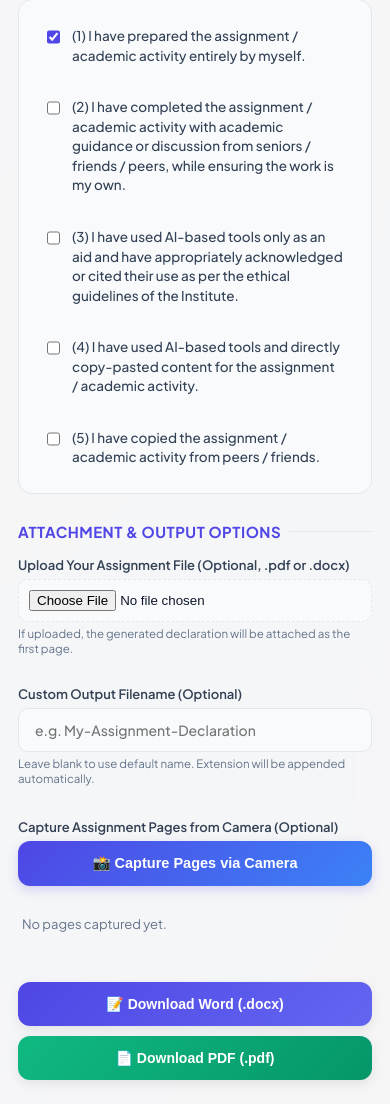
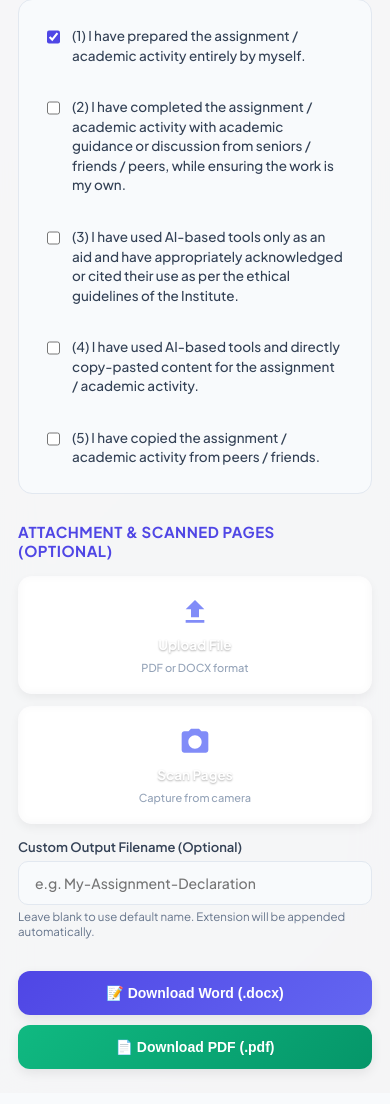
Before and after one commit to anisarve2006/Declaration-generator, a Flask app: page / in a window 390 px wide. Shown: the part 1570-2674 px from the top of the page. After the commit the page ends 2645 px from the top, so only its background shows below. Run offline with Flask 2, Linux system fonts and the light colour scheme; parts of the project's set-up code (start-up, migrations or seed data) failed here and were passed over; some libraries are stand-ins or nearby versions.

Commit message:
feat: add professional responsive UI template for declaration generator

```diff
--- a/templates/index.html
+++ b/templates/index.html
@@ -661,29 +661,121 @@
             }
         }
 
-        /* Camera Trigger and Gallery Styles */
-        .btn-camera-trigger {
+        /* Attachment Card Grid Layout */
+        .attachment-grid {
+            display: grid;
+            grid-template-columns: 1fr 1fr;
+            gap: 16px;
+            margin-top: 10px;
+            margin-bottom: 12px;
+        }
+
+        @media (max-width: 600px) {
+            .attachment-grid {
+                grid-template-columns: 1fr;
+                gap: 12px;
+            }
+        }
+
+        .attachment-card {
+            background: rgba(255, 255, 255, 0.05);
+            border: 2px dashed rgba(255, 255, 255, 0.15);
+            border-radius: 14px;
+            padding: 18px 12px;
+            text-align: center;
+            cursor: pointer;
+            transition: all 0.25s cubic-bezier(0.4, 0, 0.2, 1);
             display: flex;
+            flex-direction: column;
             align-items: center;
             justify-content: center;
             gap: 8px;
-            width: 100%;
-            background: linear-gradient(135deg, #4F46E5 0%, #3B82F6 100%);
+            min-height: 100px;
+            position: relative;
+            box-sizing: border-box;
+            backdrop-filter: blur(5px);
+            box-shadow: 0 4px 10px rgba(0,0,0,0.05);
+        }
+
+        .attachment-card:hover {
+            border-color: #818CF8;
+            background: rgba(255, 255, 255, 0.1);
+            box-shadow: 0 6px 15px rgba(99, 102, 241, 0.15);
+            transform: translateY(-2px);
+        }
+
+        .attachment-card.active {
+            border-color: #10B981;
+            background: rgba(16, 185, 129, 0.12);
+            border-style: solid;
+        }
+
+        .attachment-card.disabled {
+            opacity: 0.35;
+            cursor: not-allowed;
+            pointer-events: none;
+            border-color: rgba(255, 255, 255, 0.1);
+        }
+
+        .attachment-card svg {
+            width: 32px;
+            height: 32px;
+            fill: #818CF8;
+            transition: transform 0.25s ease;
+        }
+
+        .attachment-card:hover svg {
+            transform: scale(1.1);
+            fill: #A5B4FC;
+        }
+
+        .attachment-card.active svg {
+            fill: #10B981;
+        }
+
+        .attachment-card-title {
+            font-size: 13.5px;
+            font-weight: 700;
             color: white;
+            text-shadow: 0 1px 2px rgba(0,0,0,0.3);
+        }
+
+        .attachment-card-sub {
+            font-size: 11px;
+            color: #94A3B8;
+            font-weight: 500;
+        }
+
+        .file-selected-info {
+            font-size: 12px;
+            font-weight: 600;
+            color: white;
+            background: rgba(99, 102, 241, 0.2);
+            border: 1px solid rgba(99, 102, 241, 0.4);
+            padding: 5px 10px;
+            border-radius: 8px;
+            display: flex;
+            align-items: center;
+            gap: 8px;
+            margin-top: 6px;
+            max-width: 95%;
+            box-sizing: border-box;
+        }
+
+        .btn-clear-file {
+            background: none;
             border: none;
-            padding: 14px 20px;
-            border-radius: 12px;
-            font-size: 14.5px;
-            font-weight: 600;
+            color: #EF4444;
             cursor: pointer;
-            transition: all 0.2s ease;
-            box-shadow: 0 4px 12px rgba(79, 70, 229, 0.2);
-            margin-bottom: 5px;
-        }
-
-        .btn-camera-trigger:hover {
-            transform: translateY(-2px);
-            box-shadow: 0 6px 16px rgba(79, 70, 229, 0.3);
+            font-weight: 700;
+            font-size: 12px;
+            padding: 2px 4px;
+            border-radius: 4px;
+            transition: background 0.2s;
+        }
+
+        .btn-clear-file:hover {
+            background: rgba(239, 68, 68, 0.15);
         }
 
         .captured-gallery {
@@ -1373,33 +1465,38 @@
                 </div>
 
                 <!-- Section 5: Attachment & Output Options -->
-                <div class="section-title">Attachment & Output Options</div>
-
-                <div class="form-row">
-                    <div class="form-group">
-                        <label for="user_file">Upload Your Assignment File (Optional, .pdf or .docx)</label>
-                        <input type="file" id="user_file" name="user_file" accept=".pdf,.docx" onchange="handleUserFileChange()">
-                        <small style="color: var(--text-muted); font-size: 11.5px; display: block; margin-top: 4px;">
-                            If uploaded, the generated declaration will be attached as the first page.
-                        </small>
-                    </div>
-                    <div class="form-group">
+                <div class="section-title">Attachment & Scanned Pages (Optional)</div>
+
+                <div class="attachment-grid">
+                    <!-- Upload File Card -->
+                    <div class="attachment-card" id="upload-card" onclick="triggerFileInput()">
+                        <svg viewBox="0 0 24 24" xmlns="http://www.w3.org/2000/svg">
+                            <path d="M9 16h6v-6h4l-7-7-7 7h4zm-4 2h14v2H5z"/>
+                        </svg>
+                        <div class="attachment-card-title">Upload File</div>
+                        <div class="attachment-card-sub" id="upload-subtext">PDF or DOCX format</div>
+                        <input type="file" id="user_file" name="user_file" accept=".pdf,.docx" onchange="handleUserFileChange()" style="display: none;">
+                        <div id="file-info-container" style="display: none;"></div>
+                    </div>
+
+                    <!-- Scan Pages Card -->
+                    <div class="attachment-card" id="scan-card" onclick="openCameraModal()">
+                        <svg viewBox="0 0 24 24" xmlns="http://www.w3.org/2000/svg">
+                            <path d="M9 2L7.17 4H4c-1.1 0-2 .9-2 2v12c0 1.1.9 2 2 2h16c1.1 0 2-.9 2-2V6c0-1.1-.9-2-2-2h-3.17L15 2H9zm3 15c-2.76 0-5-2.24-5-5s2.24-5 5-5 5 2.24 5 5-2.24 5-5 5z"/>
+                        </svg>
+                        <div class="attachment-card-title">Scan Pages</div>
+                        <div class="attachment-card-sub" id="scan-subtext">Capture from camera</div>
+                    </div>
+                </div>
+
+                <div id="captured-gallery" class="captured-gallery" style="display: none; margin-bottom: 15px;"></div>
+
+                <div class="form-group" style="margin-top: 15px;">
                     <label for="output_filename">Custom Output Filename (Optional)</label>
                     <input type="text" id="output_filename" name="output_filename" placeholder="e.g. My-Assignment-Declaration">
                     <small style="color: var(--text-muted); font-size: 11.5px; display: block; margin-top: 4px;">
                         Leave blank to use default name. Extension will be appended automatically.
                     </small>
-                    </div>
-                </div>
-
-                <div class="form-group" style="margin-top: 15px;">
-                    <label>Capture Assignment Pages from Camera (Optional)</label>
-                    <button type="button" class="btn-camera-trigger" onclick="openCameraModal()">
-                        📸 Capture Pages via Camera
-                    </button>
-                    <div id="captured-gallery" class="captured-gallery">
-                        <span style="font-size: 13px; color: var(--text-muted); padding: 10px 0;">No pages captured yet.</span>
-                    </div>
                 </div>
 
                 <!-- Download Actions -->
@@ -1509,17 +1606,63 @@
         // Store original subject option list so we can restore defaults cleanly
         const originalSubjectOptionsHTML = document.getElementById("subject_idx") ? document.getElementById("subject_idx").innerHTML : '';
 
+        function triggerFileInput() {
+            document.getElementById('user_file').click();
+        }
+
+        function clearFileSelection(event) {
+            if (event) event.stopPropagation();
+            const fileInput = document.getElementById('user_file');
+            fileInput.value = '';
+
+            const fileInfo = document.getElementById('file-info-container');
+            fileInfo.style.display = 'none';
+            fileInfo.innerHTML = '';
+
+            const uploadCard = document.getElementById('upload-card');
+            uploadCard.classList.remove('active');
+
+            const uploadSub = document.getElementById('upload-subtext');
+            uploadSub.style.display = 'block';
+
+            // Re-enable scan card
+            document.getElementById('scan-card').classList.remove('disabled');
+
+            // Reset submit buttons
+            const docxBtn = document.querySelector('button[value="docx"]');
+            const pdfBtn = document.querySelector('button[value="pdf"]');
+            docxBtn.disabled = false; docxBtn.style.opacity = '1'; docxBtn.style.cursor = 'pointer'; docxBtn.title = '';
+            pdfBtn.disabled = false; pdfBtn.style.opacity = '1'; pdfBtn.style.cursor = 'pointer'; pdfBtn.title = '';
+        }
+
         function handleUserFileChange() {
             const fileInput = document.getElementById('user_file');
             const docxBtn = document.querySelector('button[value="docx"]');
             const pdfBtn = document.querySelector('button[value="pdf"]');
+            const uploadCard = document.getElementById('upload-card');
+            const scanCard = document.getElementById('scan-card');
+            const fileInfo = document.getElementById('file-info-container');
+            const uploadSub = document.getElementById('upload-subtext');
 
             if (fileInput.files && fileInput.files[0]) {
                 const file = fileInput.files[0];
                 const ext = file.name.split('.').pop().toLowerCase();
 
+                if (ext === 'pdf' || ext === 'docx') {
+                    uploadCard.classList.add('active');
+                    uploadSub.style.display = 'none';
+
+                    fileInfo.style.display = 'block';
+                    fileInfo.innerHTML = `
+                        <div class="file-selected-info">
+                            <span>📄 ${file.name}</span>
+                            <button type="button" class="btn-clear-file" onclick="clearFileSelection(event)">✕</button>
+                        </div>
+                    `;
+
+                    scanCard.classList.add('disabled');
+
                     if (ext === 'pdf') {
-                    // Disable docx download, enable pdf
                         docxBtn.disabled = true;
                         docxBtn.style.opacity = '0.5';
                         docxBtn.style.cursor = 'not-allowed';
@@ -1529,8 +1672,7 @@
                         pdfBtn.style.opacity = '1';
                         pdfBtn.style.cursor = 'pointer';
                         pdfBtn.title = "";
-                } else if (ext === 'docx') {
-                    // Disable pdf download, enable docx
+                    } else {
                         pdfBtn.disabled = true;
                         pdfBtn.style.opacity = '0.5';
                         pdfBtn.style.cursor = 'not-allowed';
@@ -1540,23 +1682,13 @@
                         docxBtn.style.opacity = '1';
                         docxBtn.style.cursor = 'pointer';
                         docxBtn.title = "";
+                    }
                 } else {
-                    // Invalid extension - clear selection
                     alert("Please upload only PDF or DOCX files.");
-                    fileInput.value = '';
-                    handleUserFileChange();
+                    clearFileSelection();
                 }
             } else {
-                // Reset buttons
-                docxBtn.disabled = false;
-                docxBtn.style.opacity = '1';
-                docxBtn.style.cursor = 'pointer';
-                docxBtn.title = "";
-
-                pdfBtn.disabled = false;
-                pdfBtn.style.opacity = '1';
-                pdfBtn.style.cursor = 'pointer';
-                pdfBtn.title = "";
+                clearFileSelection();
             }
         }
 
@@ -2618,10 +2750,22 @@
             const listEl = document.getElementById('captured-gallery');
             listEl.innerHTML = '';
 
+            const uploadCard = document.getElementById('upload-card');
+            const scanCard = document.getElementById('scan-card');
+            const scanSub = document.getElementById('scan-subtext');
+
             if (capturedPages.length === 0) {
-                listEl.innerHTML = '<span style="font-size: 13px; color: var(--text-muted); padding: 10px 0;">No pages captured yet.</span>';
+                listEl.style.display = 'none';
+                uploadCard.classList.remove('disabled');
+                scanCard.classList.remove('active');
+                scanSub.innerText = 'Capture from camera';
                 return;
             }
+
+            listEl.style.display = 'flex';
+            scanCard.classList.add('active');
+            uploadCard.classList.add('disabled');
+            scanSub.innerText = `${capturedPages.length} page(s) captured`;
 
             capturedPages.forEach((page, index) => {
                 const item = document.createElement('div');
```
Lines whose indentation alone changed are shown as unchanged.
